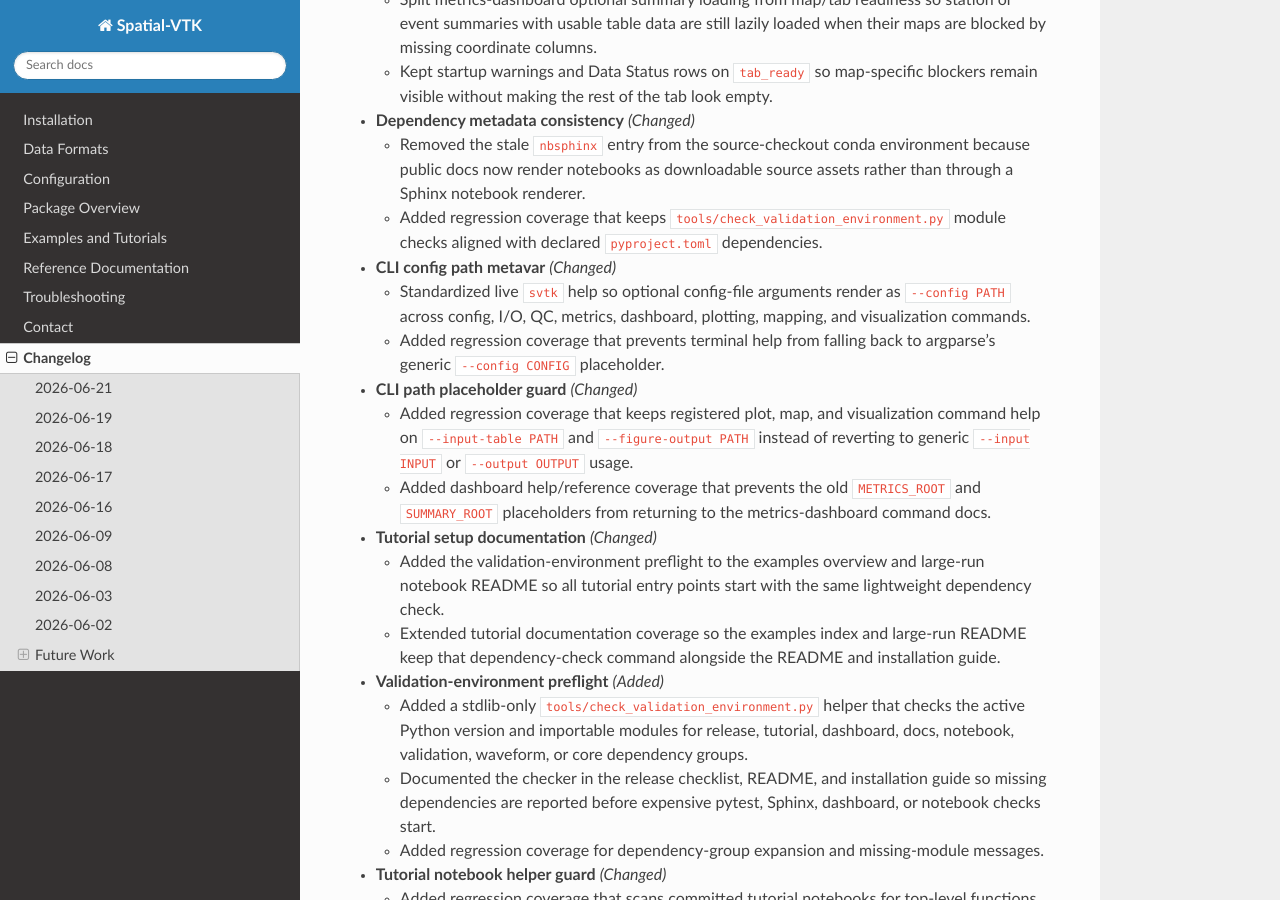
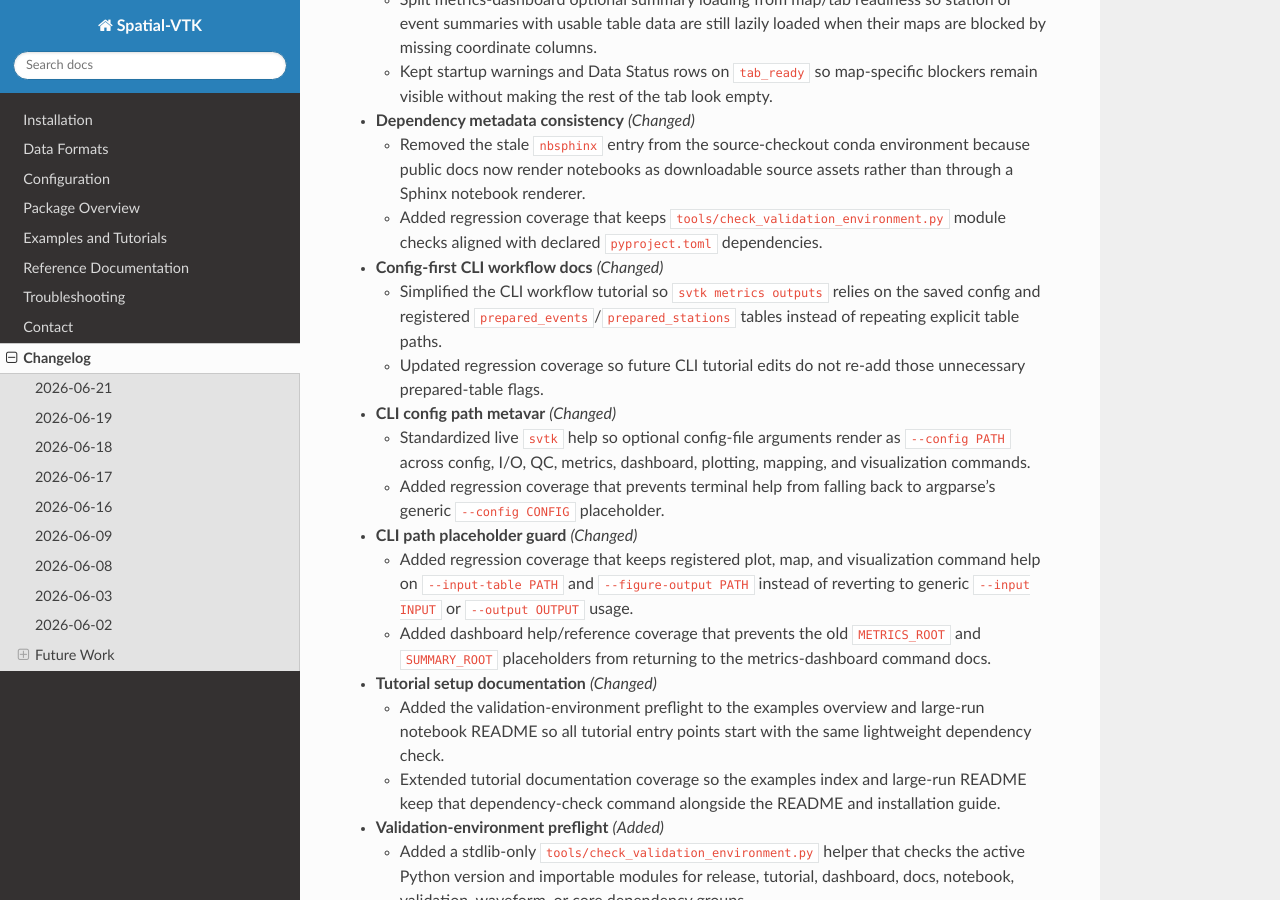
Before and after one commit to bcbirkel/spatial-vtk, a Sphinx documentation site: the page built from docs/changelog.rst, in a window 1280 px wide and 900 px high, scrolled down 798 px. Built offline with Sphinx 7.4.7 and the Read the Docs theme 3.1.0, drawn with Linux system fonts in a browser that asks for light colours.

Commit message:
Simplify config-backed CLI workflow docs

```diff
--- a/docs/changelog.rst
+++ b/docs/changelog.rst
@@ -50,6 +50,14 @@
   - Added regression coverage that keeps
     ``tools/check_validation_environment.py`` module checks aligned with
     declared ``pyproject.toml`` dependencies.
+
+- **Config-first CLI workflow docs** *(Changed)*
+
+  - Simplified the CLI workflow tutorial so ``svtk metrics outputs`` relies on
+    the saved config and registered ``prepared_events``/``prepared_stations``
+    tables instead of repeating explicit table paths.
+  - Updated regression coverage so future CLI tutorial edits do not re-add
+    those unnecessary prepared-table flags.
 
 - **CLI config path metavar** *(Changed)*
 
--- a/docs/examples/cli_workflow.rst
+++ b/docs/examples/cli_workflow.rst
@@ -145,8 +145,6 @@
      --run-scenario "$SCENARIO"
 
    svtk metrics outputs \
-     --event-table "$TABLES/prepared_events.csv" \
-     --station-table "$TABLES/prepared_stations.csv" \
      --run-scenario "$SCENARIO" \
      --residual-column log2_residual \
      --score-column anderson_2004_gof \
@@ -372,8 +370,6 @@
 .. code-block:: bash
 
    svtk metrics outputs \
-     --event-table "$TABLES/prepared_events.csv" \
-     --station-table "$TABLES/prepared_stations.csv" \
      --run-scenario "$SCENARIO" \
      --residual-column log2_residual \
      --score-column anderson_2004_gof \
```
Also changed, not shown: 1 other file.
